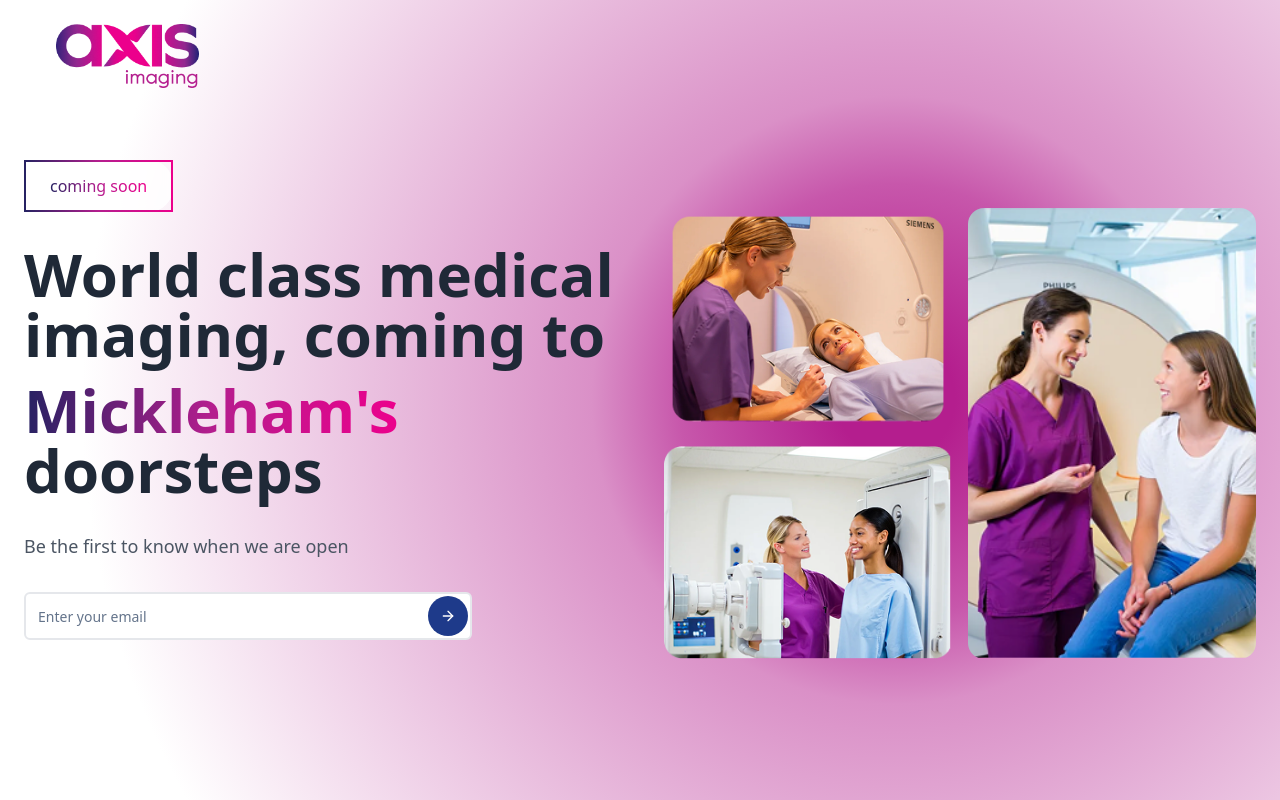
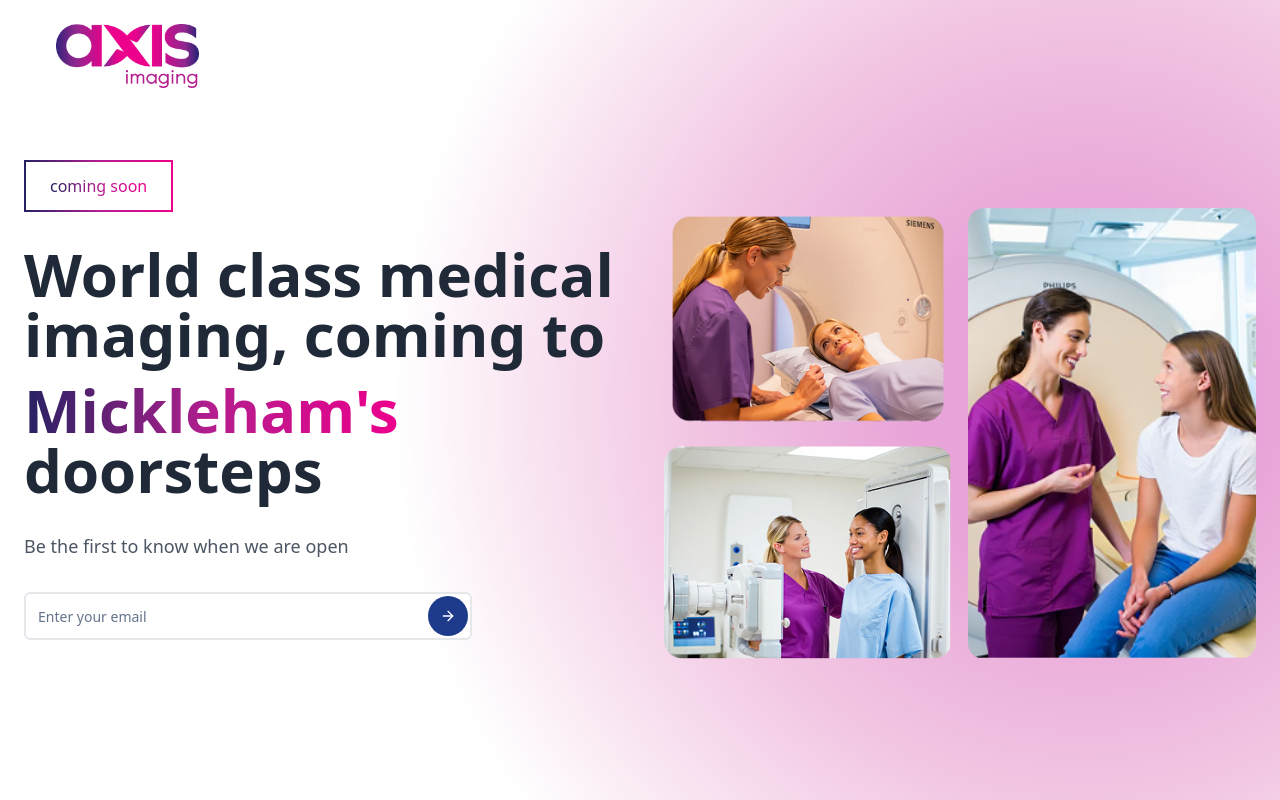
Before and after one commit to hasanaxis/stellar-web-launchpad-site, a React (Vite) app: page / in a window 1280 px wide. Built offline with nearby package versions, Linux system fonts and the light colour scheme.

Commit message:
Refactor: Adjust radial gradient
Shifted the radial gradient to the right, reduced darkness in the middle, and decreased its coverage area.

```diff
--- a/src/components/HeroSection.tsx
+++ b/src/components/HeroSection.tsx
@@ -7,7 +7,7 @@ import { Input } from "@/components/ui/input";
 const HeroSection = () => {
   return (
     <div className="min-h-screen relative overflow-hidden flex items-center justify-center" style={{
-      background: 'radial-gradient(circle at 70% center, #B41E8E 6%, #C757AB 22%, #DA90C7 31%, #FFFFFF 83%)'
+      background: 'radial-gradient(circle at 85% center, #E8A4D8 15%, #F2C7E3 35%, #FFFFFF 60%)'
     }}>
       <div className="container mx-auto px-6 py-12 lg:py-20">
         <div className="grid lg:grid-cols-2 gap-12 items-center">
```
